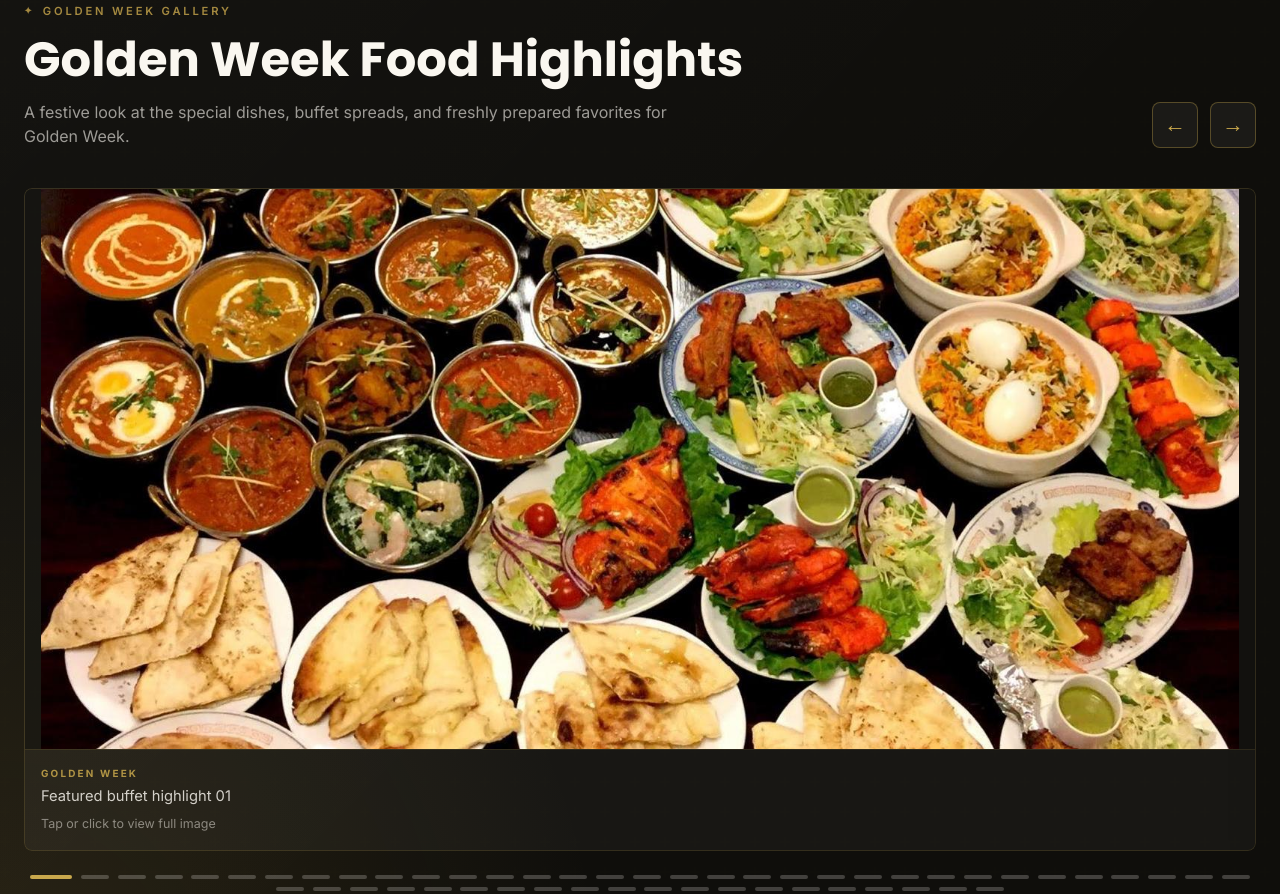
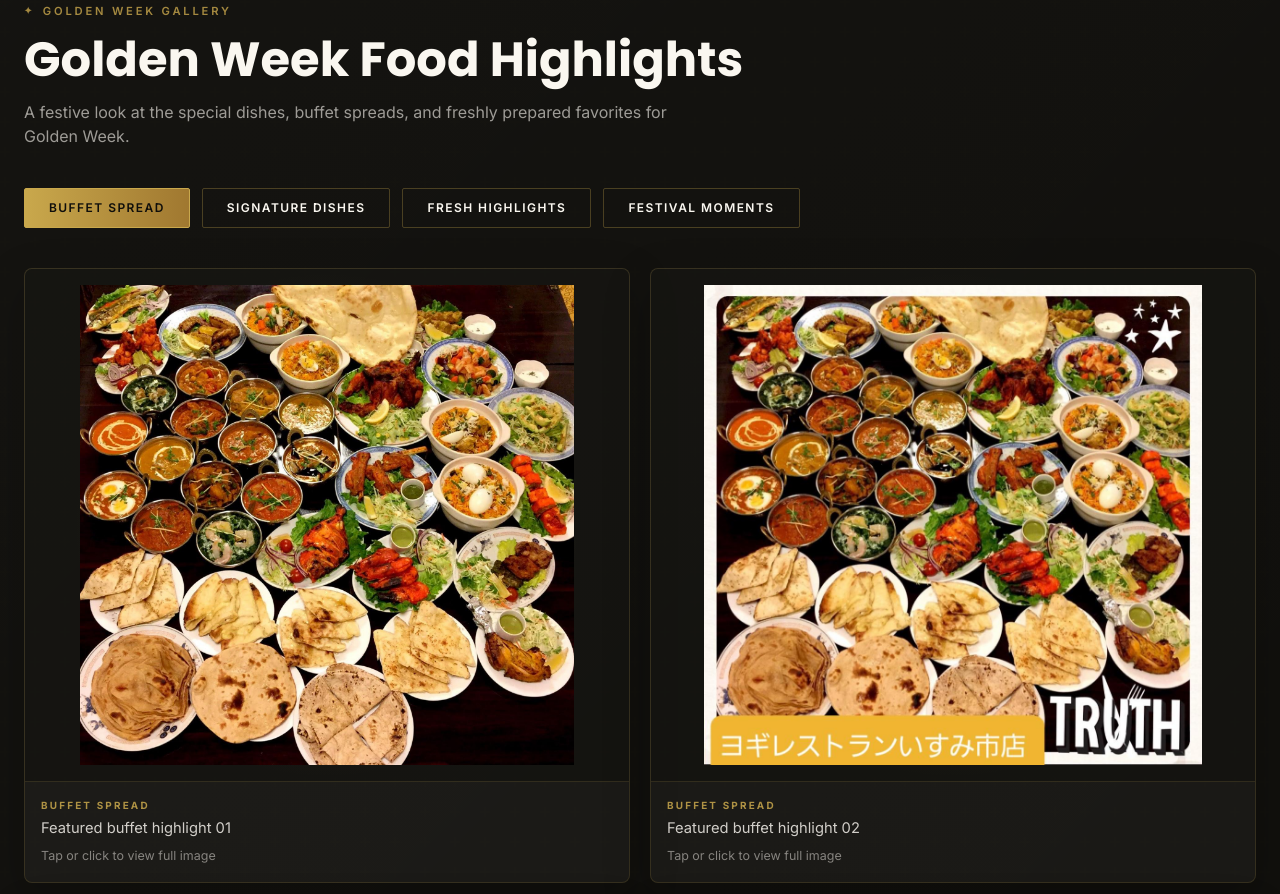
Before and after one commit to GeekyAshwin/indian-yogi-restaurant, a plain HTML site: page index.html in a window 1280 px wide. Shown: the part 2439-3333 px from the top of the page. Drawn offline with nearby package versions, Linux system fonts and the light colour scheme.

Commit message:
feat: added section updates

```diff
--- a/index.html
+++ b/index.html
@@ -337,7 +337,7 @@
     <div class="absolute inset-0 bg-[radial-gradient(circle_at_bottom_left,rgba(201,168,76,0.14),transparent_36%),linear-gradient(135deg,rgba(255,255,255,0.025),transparent_58%)] pointer-events-none"></div>
 
     <div class="max-w-7xl mx-auto relative z-10">
-      <div class="flex flex-col lg:flex-row lg:items-end lg:justify-between gap-6 mb-10 reveal-up">
+      <div class="reveal-up">
         <div>
           <p class="section-label text-gold/80">Golden Week Gallery</p>
           <h2 class="font-heading text-4xl md:text-5xl font-bold text-cream mt-4">
@@ -347,21 +347,17 @@
             A festive look at the special dishes, buffet spreads, and freshly prepared favorites for Golden Week.
           </p>
         </div>
-        <div class="golden-carousel-controls" aria-label="Golden Week carousel navigation">
-          <button class="golden-carousel-btn" type="button" data-golden-carousel-prev aria-label="Previous Golden Week food highlights">
-            <span aria-hidden="true">&larr;</span>
-          </button>
-          <button class="golden-carousel-btn" type="button" data-golden-carousel-next aria-label="Next Golden Week food highlights">
-            <span aria-hidden="true">&rarr;</span>
-          </button>
-        </div>
       </div>
 
-      <div class="golden-carousel reveal-up" data-golden-carousel>
-        <div class="golden-carousel-viewport">
-          <div class="golden-carousel-track" data-golden-carousel-track></div>
-        </div>
-        <div class="golden-carousel-dots" data-golden-carousel-dots aria-label="Golden Week gallery slides"></div>
+      <div class="flex flex-wrap gap-3 mt-10 reveal-up" data-golden-gallery-tabs aria-label="Golden Week gallery tabs">
+        <button class="gallery-tab golden-gallery-tab !bg-gradient-to-r !from-gold !to-gold-dark !text-dark !border-gold active" type="button" data-golden-tab="buffet-spread">Buffet Spread</button>
+        <button class="gallery-tab golden-gallery-tab !text-cream !border-gold/30" type="button" data-golden-tab="signature-dishes">Signature Dishes</button>
+        <button class="gallery-tab golden-gallery-tab !text-cream !border-gold/30" type="button" data-golden-tab="fresh-highlights">Fresh Highlights</button>
+        <button class="gallery-tab golden-gallery-tab !text-cream !border-gold/30" type="button" data-golden-tab="festival-moments">Festival Moments</button>
+      </div>
+
+      <div class="golden-gallery-grid mt-10 reveal-up" data-golden-gallery-grid>
+        <!-- Golden Week images populated by JS -->
       </div>
     </div>
   </section>
--- a/script.js
+++ b/script.js
@@ -653,13 +653,10 @@ backToTopBtn.addEventListener('click', () => {
   window.scrollTo({ top: 0, behavior: 'smooth' });
 });
 
-/* Golden Week Carousel */
-const goldenCarousel = document.querySelector('[data-golden-carousel]');
-if (goldenCarousel) {
-  const goldenCarouselTrack = goldenCarousel.querySelector('[data-golden-carousel-track]');
-  const goldenCarouselDots = goldenCarousel.querySelector('[data-golden-carousel-dots]');
-  const goldenCarouselPrev = document.querySelector('[data-golden-carousel-prev]');
-  const goldenCarouselNext = document.querySelector('[data-golden-carousel-next]');
+/* Golden Week Gallery */
+const goldenGalleryGrid = document.querySelector('[data-golden-gallery-grid]');
+const goldenGalleryTabs = document.querySelectorAll('[data-golden-tab]');
+if (goldenGalleryGrid && goldenGalleryTabs.length) {
   const goldenImageBasePath = 'images/golden-days-images';
   const goldenImageFiles = [
     'WhatsApp Image 2026-04-21 at 12.51.38 PM (1).jpeg',
@@ -716,140 +713,92 @@ if (goldenCarousel) {
     'WhatsApp Image 2026-04-22 at 9.19.34 AM (1).jpeg',
     'WhatsApp Image 2026-04-22 at 9.19.34 AM.jpeg',
   ];
-
-  let currentGoldenSlide = 0;
-  let touchStartX = 0;
-  const goldenLightboxImages = goldenImageFiles.map((file, index) => ({
+  const goldenImageItems = goldenImageFiles.map((file, index) => ({
     img: encodeURI(`${goldenImageBasePath}/${file}`),
     label: `Golden Week special buffet dish ${index + 1} at Indian Restaurant YOGI`,
+    title: `Featured buffet highlight ${String(index + 1).padStart(2, '0')}`,
   }));
+  const goldenGalleryCategories = {
+    'buffet-spread': {
+      kicker: 'Buffet Spread',
+      items: goldenImageItems.slice(0, 14),
+    },
+    'signature-dishes': {
+      kicker: 'Signature Dishes',
+      items: goldenImageItems.slice(14, 28),
+    },
+    'fresh-highlights': {
+      kicker: 'Fresh Highlights',
+      items: goldenImageItems.slice(28, 41),
+    },
+    'festival-moments': {
+      kicker: 'Festival Moments',
+      items: goldenImageItems.slice(41),
+    },
+  };
 
-  function getGoldenMaxIndex() {
-    return Math.max(0, goldenImageFiles.length - 1);
+  function updateGoldenTabStyles(activeTab) {
+    goldenGalleryTabs.forEach((tab) => {
+      tab.classList.remove('active');
+      tab.classList.remove('!bg-gradient-to-r', '!from-gold', '!to-gold-dark', '!text-dark', '!border-gold');
+      tab.classList.add('!text-cream', '!border-gold/30');
+    });
+
+    activeTab.classList.add('active');
+    activeTab.classList.remove('!text-cream', '!border-gold/30');
+    activeTab.classList.add('!bg-gradient-to-r', '!from-gold', '!to-gold-dark', '!text-dark', '!border-gold');
   }
 
-  function getGoldenPageStartIndexes() {
-    return goldenImageFiles.map((_, index) => index);
-  }
+  function renderGoldenGallery(category) {
+    const categoryData = goldenGalleryCategories[category];
+    if (!categoryData) return;
 
-  function renderGoldenCarouselSlides() {
-    const slides = goldenImageFiles.map((file, index) => {
-      const slideNumber = String(index + 1).padStart(2, '0');
-      const imagePath = encodeURI(`${goldenImageBasePath}/${file}`);
+    currentLightboxImages = categoryData.items.map(({ img, label }) => ({ img, label }));
+    goldenGalleryGrid.style.opacity = '0';
+    goldenGalleryGrid.style.transform = 'translateY(20px)';
 
-      return `
-        <article class="golden-carousel-slide">
-          <div class="golden-carousel-card" data-golden-lightbox-index="${index}" role="button" tabindex="0" aria-label="Open Golden Week highlight ${slideNumber} in full view">
-            <div class="golden-carousel-image-wrap">
+    setTimeout(() => {
+      goldenGalleryGrid.innerHTML = categoryData.items.map((item, index) => `
+        <article class="golden-gallery-item" data-golden-lightbox-index="${index}" role="button" tabindex="0" aria-label="Open ${item.title} in full view">
+          <div class="golden-gallery-image-wrap">
             <img
-                src="${imagePath}"
-                alt="Golden Week special buffet dish ${index + 1} at Indian Restaurant YOGI"
-                class="golden-carousel-image"
-                loading="${index === 0 ? 'eager' : 'lazy'}"
+              src="${item.img}"
+              alt="${item.label}"
+              class="golden-gallery-image"
+              loading="${index < 2 ? 'eager' : 'lazy'}"
               decoding="async"
             />
           </div>
-            <div class="golden-carousel-caption">
-              <div class="golden-carousel-kicker">Golden Week</div>
-              <p class="golden-carousel-title">Featured buffet highlight ${slideNumber}</p>
-              <p class="golden-carousel-hint">Tap or click to view full image</p>
-            </div>
+          <div class="golden-gallery-caption">
+            <div class="golden-gallery-kicker">${categoryData.kicker}</div>
+            <p class="golden-gallery-title">${item.title}</p>
+            <p class="golden-gallery-hint">Tap or click to view full image</p>
           </div>
         </article>
-      `;
-    }).join('');
+      `).join('');
 
-    goldenCarouselTrack.innerHTML = slides;
+      goldenGalleryGrid.querySelectorAll('[data-golden-lightbox-index]').forEach((item) => {
+        item.addEventListener('click', () => openLightbox(Number(item.dataset.goldenLightboxIndex)));
+        item.addEventListener('keydown', (event) => {
+          if (event.key === 'Enter' || event.key === ' ') {
+            event.preventDefault();
+            openLightbox(Number(item.dataset.goldenLightboxIndex));
+          }
+        });
+      });
+
+      goldenGalleryGrid.style.transition = 'all 0.5s ease';
+      goldenGalleryGrid.style.opacity = '1';
+      goldenGalleryGrid.style.transform = 'translateY(0)';
+    }, 180);
   }
 
-  function renderGoldenCarouselDots() {
-    const pages = getGoldenPageStartIndexes();
-
-    goldenCarouselDots.innerHTML = pages.map((slideIndex, index) => `
-      <button
-        class="golden-carousel-dot${slideIndex === currentGoldenSlide ? ' is-active' : ''}"
-        type="button"
-        data-golden-carousel-slide="${slideIndex}"
-        aria-label="Show Golden Week gallery page ${index + 1}"
-        aria-current="${slideIndex === currentGoldenSlide ? 'true' : 'false'}"
-      ></button>
-    `).join('');
-  }
-
-  function updateGoldenCarousel() {
-    const slide = goldenCarouselTrack.querySelector('.golden-carousel-slide');
-    if (!slide) return;
-
-    currentGoldenSlide = Math.min(currentGoldenSlide, getGoldenMaxIndex());
-
-    const trackStyles = window.getComputedStyle(goldenCarouselTrack);
-    const gap = parseFloat(trackStyles.columnGap || trackStyles.gap) || 0;
-    const slideStep = slide.getBoundingClientRect().width + gap;
-
-    goldenCarouselTrack.style.transform = `translateX(-${currentGoldenSlide * slideStep}px)`;
-    renderGoldenCarouselDots();
-  }
-
-  function moveGoldenCarousel(direction) {
-    const maxIndex = getGoldenMaxIndex();
-    const nextIndex = currentGoldenSlide + direction;
-
-    if (nextIndex > maxIndex) {
-      currentGoldenSlide = 0;
-    } else if (nextIndex < 0) {
-      currentGoldenSlide = maxIndex;
-    } else {
-      currentGoldenSlide = nextIndex;
-    }
-
-    updateGoldenCarousel();
-  }
-
-  renderGoldenCarouselSlides();
-  updateGoldenCarousel();
-
-  goldenCarouselPrev?.addEventListener('click', () => moveGoldenCarousel(-1));
-  goldenCarouselNext?.addEventListener('click', () => moveGoldenCarousel(1));
-
-  goldenCarouselDots.addEventListener('click', (event) => {
-    const dot = event.target.closest('[data-golden-carousel-slide]');
-    if (!dot) return;
-
-    currentGoldenSlide = Number(dot.dataset.goldenCarouselSlide);
-    updateGoldenCarousel();
+  goldenGalleryTabs.forEach((tab) => {
+    tab.addEventListener('click', () => {
+      updateGoldenTabStyles(tab);
+      renderGoldenGallery(tab.dataset.goldenTab);
+    });
   });
 
-  goldenCarouselTrack.addEventListener('click', (event) => {
-    const slideCard = event.target.closest('[data-golden-lightbox-index]');
-    if (!slideCard) return;
-
-    currentLightboxImages = goldenLightboxImages;
-    openLightbox(Number(slideCard.dataset.goldenLightboxIndex));
-  });
-
-  goldenCarouselTrack.addEventListener('keydown', (event) => {
-    const slideCard = event.target.closest('[data-golden-lightbox-index]');
-    if (!slideCard) return;
-
-    if (event.key === 'Enter' || event.key === ' ') {
-      event.preventDefault();
-      currentLightboxImages = goldenLightboxImages;
-      openLightbox(Number(slideCard.dataset.goldenLightboxIndex));
+  renderGoldenGallery('buffet-spread');
 }
-  });
-
-  goldenCarousel.addEventListener('touchstart', (event) => {
-    touchStartX = event.touches[0].clientX;
-  }, { passive: true });
-
-  goldenCarousel.addEventListener('touchend', (event) => {
-    const touchEndX = event.changedTouches[0].clientX;
-    const touchDelta = touchStartX - touchEndX;
-
-    if (Math.abs(touchDelta) > 45) {
-      moveGoldenCarousel(touchDelta > 0 ? 1 : -1);
-    }
-  }, { passive: true });
-
-  window.addEventListener('resize', updateGoldenCarousel);
-}
--- a/style.css
+++ b/style.css
@@ -944,76 +944,70 @@ h1, h2, h3, h4, h5, h6 {
   }
 }
 
-/* Golden Week Carousel */
-.golden-carousel {
-  --golden-carousel-gap: 1.25rem;
-  overflow: hidden;
+/* Golden Week Gallery */
+.golden-gallery-tab {
+  min-width: 150px;
 }
 
-.golden-carousel-viewport {
-  overflow: hidden;
-  border-radius: 8px;
+.golden-gallery-grid {
+  display: grid;
+  grid-template-columns: repeat(2, minmax(0, 1fr));
+  gap: 1.25rem;
 }
 
-.golden-carousel-track {
-  display: flex;
-  gap: var(--golden-carousel-gap);
-  transition: transform 0.55s cubic-bezier(0.22, 1, 0.36, 1);
-  will-change: transform;
+.golden-gallery-item {
+  overflow: hidden;
+  position: relative;
+  cursor: pointer;
+  background: rgba(250, 247, 240, 0.04);
+  border: 1px solid rgba(201, 168, 76, 0.16);
+  border-radius: 8px;
+  box-shadow: 0 18px 48px rgba(0, 0, 0, 0.22);
+  transition: transform 0.35s ease, border-color 0.35s ease, box-shadow 0.35s ease;
 }
 
-.golden-carousel-slide {
-  flex: 0 0 100%;
-  min-width: 0;
+.golden-gallery-item:hover {
+  transform: translateY(-4px);
+  border-color: rgba(201, 168, 76, 0.35);
+  box-shadow: 0 24px 54px rgba(0, 0, 0, 0.28);
 }
 
-.golden-carousel-card {
-  height: 100%;
-  overflow: hidden;
-  border: 1px solid rgba(201, 168, 76, 0.16);
-  border-radius: 8px;
-  background: rgba(250, 247, 240, 0.04);
-  box-shadow: 0 18px 48px rgba(0, 0, 0, 0.22);
-  cursor: pointer;
+.golden-gallery-item:focus-visible {
+  outline: 2px solid var(--gold-light);
+  outline-offset: 3px;
 }
 
-.golden-carousel-image-wrap {
-  min-height: 340px;
-  max-height: 70vh;
-  overflow: hidden;
+.golden-gallery-image-wrap {
+  min-height: 320px;
+  padding: 1rem;
   display: flex;
   align-items: center;
   justify-content: center;
-  padding: 1rem;
   background:
     radial-gradient(circle at center, rgba(201, 168, 76, 0.08), transparent 65%),
     rgba(15, 14, 11, 0.5);
 }
 
-.golden-carousel-image {
+.golden-gallery-image {
   width: 100%;
   height: 100%;
+  max-height: 60vh;
   display: block;
   object-fit: contain;
   transition: transform 0.7s ease, filter 0.7s ease;
 }
 
-.golden-carousel-card:hover .golden-carousel-image {
-  transform: scale(1.06);
+.golden-gallery-item:hover .golden-gallery-image {
+  transform: scale(1.04);
   filter: saturate(1.08);
 }
 
-.golden-carousel-card:focus-visible {
-  outline: 2px solid var(--gold-light);
-  outline-offset: -2px;
-}
-
-.golden-carousel-caption {
+.golden-gallery-caption {
   padding: 1rem;
   border-top: 1px solid rgba(201, 168, 76, 0.12);
 }
 
-.golden-carousel-kicker {
+.golden-gallery-kicker {
   color: rgba(201, 168, 76, 0.85);
   font-size: 0.62rem;
   font-weight: 700;
@@ -1021,94 +1015,32 @@ h1, h2, h3, h4, h5, h6 {
   text-transform: uppercase;
 }
 
-.golden-carousel-title {
+.golden-gallery-title {
   margin-top: 0.35rem;
   color: rgba(250, 247, 240, 0.82);
   font-size: 0.92rem;
   line-height: 1.45;
 }
 
-.golden-carousel-hint {
+.golden-gallery-hint {
   margin-top: 0.45rem;
   color: rgba(250, 247, 240, 0.48);
   font-size: 0.78rem;
 }
 
-.golden-carousel-controls {
-  display: flex;
-  gap: 0.75rem;
-}
-
-.golden-carousel-btn {
-  width: 46px;
-  height: 46px;
-  display: inline-flex;
-  align-items: center;
-  justify-content: center;
-  border: 1px solid rgba(201, 168, 76, 0.35);
-  border-radius: 8px;
-  background: rgba(250, 247, 240, 0.05);
-  color: var(--gold);
-  cursor: pointer;
-  transition: transform 0.3s ease, background 0.3s ease, color 0.3s ease, border-color 0.3s ease;
-}
-
-.golden-carousel-btn:hover,
-.golden-carousel-btn:focus-visible {
-  background: var(--gold-gradient);
-  border-color: transparent;
-  color: var(--dark);
-  transform: translateY(-2px);
-  outline: none;
-}
-
-.golden-carousel-btn span {
-  font-size: 1.35rem;
-  line-height: 1;
-}
-
-.golden-carousel-dots {
-  display: flex;
-  justify-content: center;
-  flex-wrap: wrap;
-  gap: 0.55rem;
-  margin-top: 1.5rem;
-}
-
-.golden-carousel-dot {
-  width: 28px;
-  height: 4px;
-  border: 0;
-  border-radius: 999px;
-  background: rgba(250, 247, 240, 0.22);
-  cursor: pointer;
-  transition: width 0.3s ease, background 0.3s ease;
-}
-
-.golden-carousel-dot.is-active {
-  width: 42px;
-  background: var(--gold);
-}
-
-.golden-carousel-dot:focus-visible {
-  outline: 2px solid var(--gold-light);
-  outline-offset: 4px;
+@media (max-width: 900px) {
+  .golden-gallery-grid {
+    grid-template-columns: 1fr;
+  }
 }
 
 @media (max-width: 640px) {
-  .golden-carousel {
-    --golden-carousel-gap: 1rem;
+  .golden-gallery-tab {
+    min-width: 0;
+    flex: 1 1 calc(50% - 0.5rem);
   }
 
-  .golden-carousel-image-wrap {
+  .golden-gallery-image-wrap {
     min-height: 260px;
   }
-
-  .golden-carousel-controls {
-    width: 100%;
-  }
-
-  .golden-carousel-btn {
-    flex: 1;
-  }
 }
```
Lines whose indentation alone changed are shown as unchanged.
